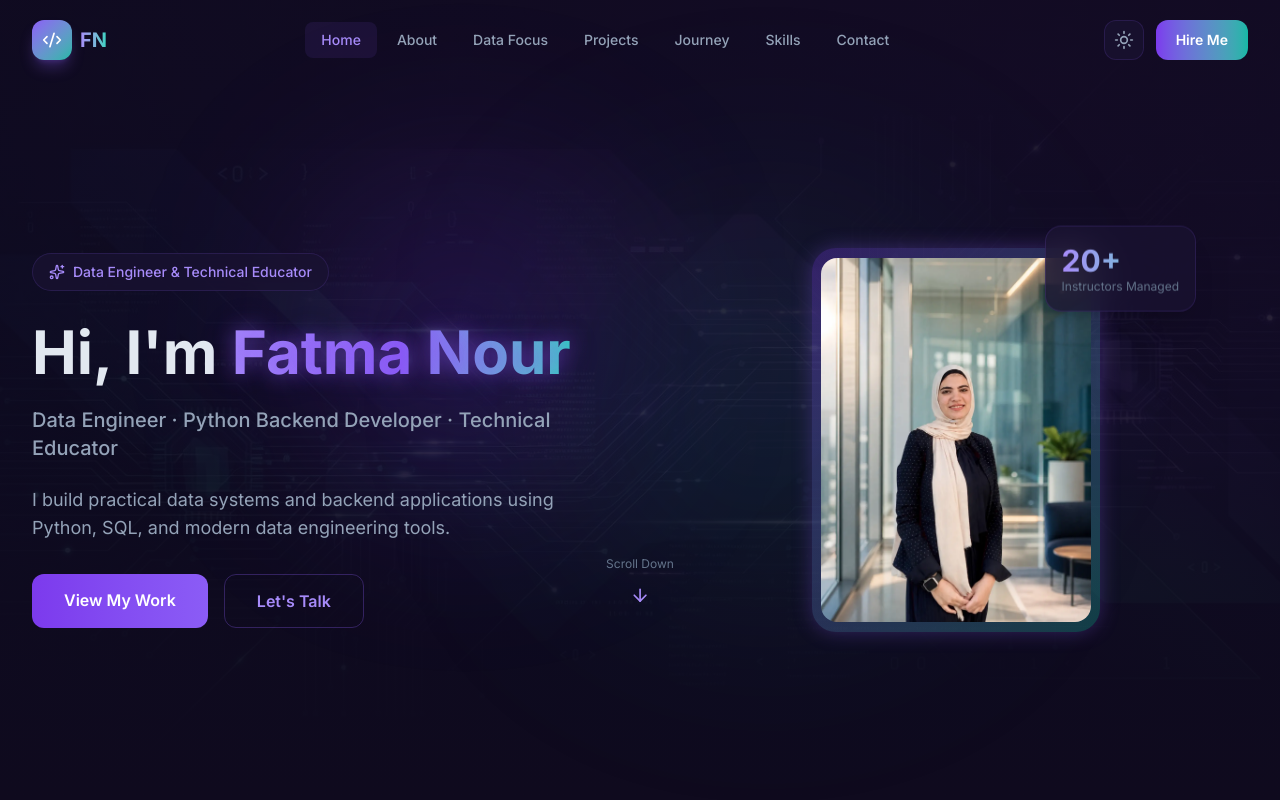
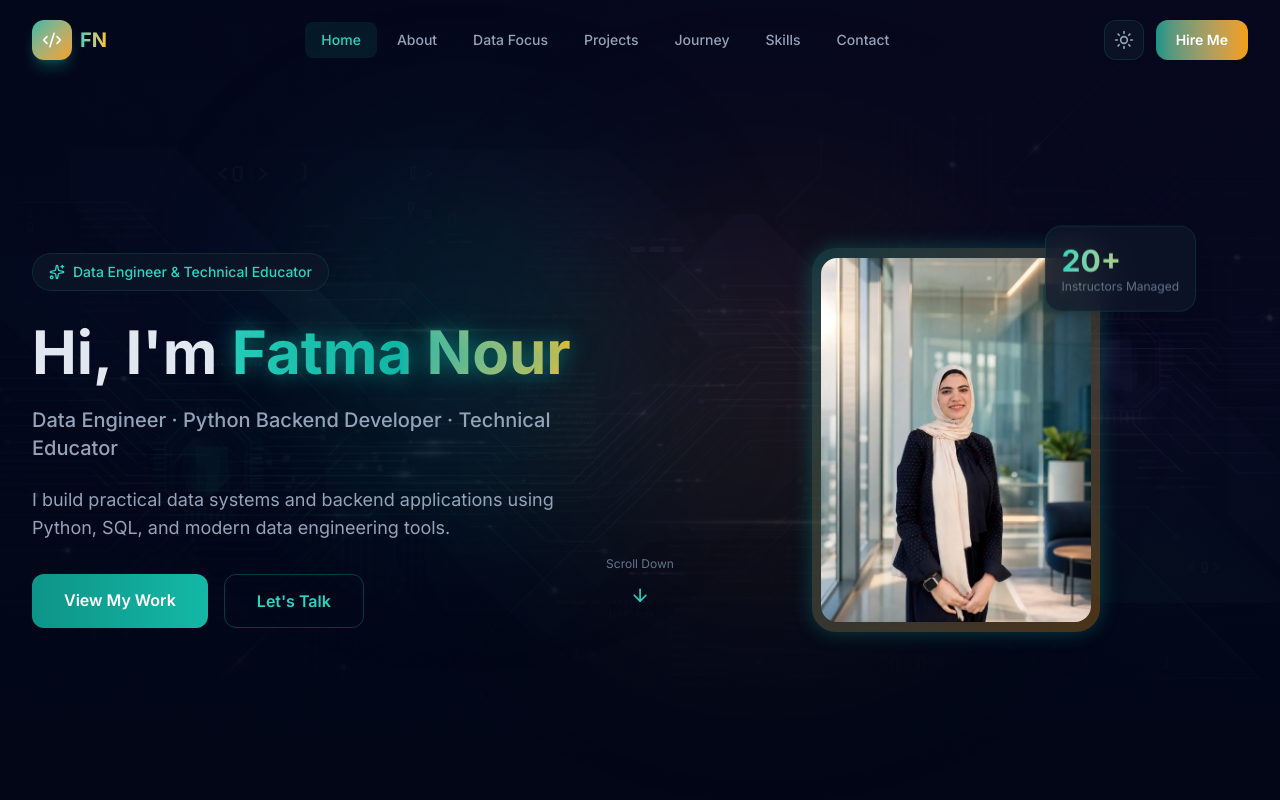
Before and after one commit to Fatoomnoour/fatma-portfolio, a React (Vite) app: page / in a window 1280 px wide. Shown: the top 800 px of the page. Built offline with nearby package versions, Linux system fonts and the light colour scheme.

Commit message:
feat: fix image, update colors and add project links

```diff
--- a/src/components/Hero.tsx
+++ b/src/components/Hero.tsx
@@ -4,6 +4,7 @@ import { ArrowDown, Sparkles, GraduationCap, Brain, Rocket } from 'lucide-react'
 // 1. استيراد صورة الخلفية برمجياً
 // هذا السطر يخبر Vite أن يعالج الصورة ويخصص لها مساراً صحيحاً عند النشر
 import heroBg from '../../public/images/hero-bg.jpg';
+import profileImg from '../../public/fatma-nour-professional-portrait.webp';
 
 export default function Hero() {
   return (
@@ -111,7 +112,7 @@ export default function Hero() {
               {/* صورة رمزية (Avatar) بتأثير نبضي */}
               <div className="w-72 h-96 mx-auto rounded-3xl bg-gradient-to-br from-primary-600/30 to-accent-500/30 flex items-center justify-center animate-pulse-glow overflow-hidden">
                 <div className="w-[270px] h-[364px] rounded-2xl bg-gradient-to-br from-primary-700/40 to-dark-800 flex items-center justify-center overflow-hidden">
-                  <img src="/fatma-nour-professional-portrait.webp" alt="Fatma Nour" className="w-full h-full object-cover" />
+                  <img src={profileImg} alt="Fatma Nour" className="w-full h-full object-cover" />
                 </div>
               </div>
 
--- a/src/components/Projects.tsx
+++ b/src/components/Projects.tsx
@@ -35,7 +35,7 @@ const projects = [
     tags: ['Curriculum Design', 'Scratch', 'Python', 'Web Dev'],
     category: 'education',
     highlights: ['Ages 6-16', '3 Programming Tracks', 'Complete Package'],
-    link: 'https://fatoomnoour.github.io/kidscodinghub-Scratch3_Course/',
+    link: 'https://www.facebook.com/Kids.Coding.Hub',
   },
 
   {
@@ -45,7 +45,7 @@ const projects = [
     tags: ['TOT', 'Training', 'Mentorship'],
     category: 'leadership',
     highlights: ['20+ Instructors', 'Multi-location', 'Certification'],
-    link: null,
+    link: 'https://drive.google.com/file/d/1nok0UChRrc0ba9Ub0mXvQp507h0vSLon/view?usp=sharing',
   },
   {
     title: 'Gamified Coding Challenges',
--- a/src/index.css
+++ b/src/index.css
@@ -3,23 +3,23 @@
 @theme {
   --font-sans: 'Inter', sans-serif;
   --font-cairo: 'Cairo', sans-serif;
-  --color-primary-50: #f5f3ff;
-  --color-primary-100: #ede9fe;
-  --color-primary-200: #ddd6fe;
-  --color-primary-300: #c4b5fd;
-  --color-primary-400: #a78bfa;
-  --color-primary-500: #8b5cf6;
-  --color-primary-600: #7c3aed;
-  --color-primary-700: #6d28d9;
-  --color-primary-800: #5b21b6;
-  --color-primary-900: #4c1d95;
-  --color-accent-400: #2dd4bf;
-  --color-accent-500: #14b8a6;
-  --color-accent-600: #0d9488;
-  --color-dark-900: #0f0a1e;
-  --color-dark-800: #1a1333;
-  --color-dark-700: #251d47;
-  --color-dark-600: #312a52;
+  --color-primary-50: #f0fdfa;
+  --color-primary-100: #ccfbf1;
+  --color-primary-200: #99f6e4;
+  --color-primary-300: #5eead4;
+  --color-primary-400: #2dd4bf;
+  --color-primary-500: #14b8a6;
+  --color-primary-600: #0d9488;
+  --color-primary-700: #0f766e;
+  --color-primary-800: #115e59;
+  --color-primary-900: #134e4a;
+  --color-accent-400: #fbbf24;
+  --color-accent-500: #f59e0b;
+  --color-accent-600: #d97706;
+  --color-dark-900: #020617;
+  --color-dark-800: #0f172a;
+  --color-dark-700: #1e293b;
+  --color-dark-600: #334155;
 }
 
 html {
@@ -29,34 +29,34 @@ html {
 /* ===== DARK MODE (default) ===== */
 html.dark body {
   font-family: 'Inter', sans-serif;
-  background: #0f0a1e;
+  background: #020617;
   color: #e2e8f0;
 }
 
 html.dark .glass {
-  background: rgba(26, 19, 51, 0.7);
+  background: rgba(15, 23, 42, 0.7);
   backdrop-filter: blur(20px);
-  border: 1px solid rgba(139, 92, 246, 0.15);
+  border: 1px solid rgba(20, 184, 166, 0.15);
 }
 
 html.dark .section-bg-alt {
-  background: rgba(15, 10, 30, 0.5);
+  background: rgba(2, 6, 23, 0.5);
 }
 
 html.dark .theme-card {
-  background: rgba(26, 19, 51, 0.7);
-  border: 1px solid rgba(139, 92, 246, 0.15);
+  background: rgba(15, 23, 42, 0.7);
+  border: 1px solid rgba(20, 184, 166, 0.15);
 }
 
 html.dark .theme-text { color: #e2e8f0; }
 html.dark .theme-text-secondary { color: #94a3b8; }
 html.dark .theme-text-muted { color: #64748b; }
-html.dark .theme-bg { background: #0f0a1e; }
-html.dark .theme-bg-card { background: rgba(26, 19, 51, 0.5); }
-html.dark .theme-border { border-color: rgba(139, 92, 246, 0.15); }
-html.dark .theme-input-bg { background: rgba(26, 19, 51, 0.5); border-color: rgba(100, 116, 139, 0.3); }
+html.dark .theme-bg { background: #020617; }
+html.dark .theme-bg-card { background: rgba(15, 23, 42, 0.5); }
+html.dark .theme-border { border-color: rgba(20, 184, 166, 0.15); }
+html.dark .theme-input-bg { background: rgba(15, 23, 42, 0.5); border-color: rgba(100, 116, 139, 0.3); }
 html.dark .theme-input-text { color: #fff; }
-html.dark .theme-divider { border-color: rgba(55, 48, 80, 0.5); }
+html.dark .theme-divider { border-color: rgba(30, 41, 59, 0.5); }
 
 /* ===== LIGHT MODE ===== */
 html.light body {
@@ -68,7 +68,7 @@ html.light body {
 html.light .glass {
   background: rgba(255, 255, 255, 0.8);
   backdrop-filter: blur(20px);
-  border: 1px solid rgba(139, 92, 246, 0.12);
+  border: 1px solid rgba(20, 184, 166, 0.12);
   box-shadow: 0 1px 3px rgba(0,0,0,0.06);
 }
 
@@ -78,7 +78,7 @@ html.light .section-bg-alt {
 
 html.light .theme-card {
   background: rgba(255, 255, 255, 0.9);
-  border: 1px solid rgba(139, 92, 246, 0.1);
+  border: 1px solid rgba(20, 184, 166, 0.1);
   box-shadow: 0 1px 3px rgba(0,0,0,0.05);
 }
 
@@ -87,10 +87,10 @@ html.light .theme-text-secondary { color: #475569; }
 html.light .theme-text-muted { color: #94a3b8; }
 html.light .theme-bg { background: #f8f7ff; }
 html.light .theme-bg-card { background: rgba(255, 255, 255, 0.7); }
-html.light .theme-border { border-color: rgba(139, 92, 246, 0.1); }
-html.light .theme-input-bg { background: rgba(255,255,255,0.9); border-color: rgba(139,92,246,0.15); }
+html.light .theme-border { border-color: rgba(20, 184, 166, 0.1); }
+html.light .theme-input-bg { background: rgba(255,255,255,0.9); border-color: rgba(20, 184, 166, 0.15); }
 html.light .theme-input-text { color: #1e1b4b; }
-html.light .theme-divider { border-color: rgba(139, 92, 246, 0.08); }
+html.light .theme-divider { border-color: rgba(20, 184, 166, 0.08); }
 
 /* Light mode overrides for dark text areas */
 html.light .dark-text-override { color: #1e1b4b !important; }
@@ -104,8 +104,8 @@ html.light .text-gray-300 { color: #475569; }
 html.light .text-gray-400 { color: #64748b; }
 html.light .text-gray-500 { color: #94a3b8; }
 html.light .text-gray-600 { color: #94a3b8; }
-html.light .border-gray-800\/50 { border-color: rgba(139, 92, 246, 0.08); }
-html.light .border-gray-700\/50 { border-color: rgba(139, 92, 246, 0.12); }
+html.light .border-gray-800\/50 { border-color: rgba(20, 184, 166, 0.08); }
+html.light .border-gray-700\/50 { border-color: rgba(20, 184, 166, 0.12); }
 
 html.light .from-dark-900 { --tw-gradient-from: #f8f7ff; }
 html.light .via-dark-900\/40 { --tw-gradient-via: rgba(248,247,255,0.4); }
@@ -116,20 +116,20 @@ html.light .from-dark-900\/80 { --tw-gradient-from: rgba(248,247,255,0.8); }
 ::-webkit-scrollbar {
   width: 8px;
 }
-html.dark ::-webkit-scrollbar-track { background: #1a1333; }
-html.dark ::-webkit-scrollbar-thumb { background: #7c3aed; border-radius: 4px; }
-html.dark ::-webkit-scrollbar-thumb:hover { background: #8b5cf6; }
+html.dark ::-webkit-scrollbar-track { background: #0f172a; }
+html.dark ::-webkit-scrollbar-thumb { background: #0d9488; border-radius: 4px; }
+html.dark ::-webkit-scrollbar-thumb:hover { background: #14b8a6; }
 
-html.light ::-webkit-scrollbar-track { background: #f1f0fb; }
-html.light ::-webkit-scrollbar-thumb { background: #a78bfa; border-radius: 4px; }
-html.light ::-webkit-scrollbar-thumb:hover { background: #8b5cf6; }
+html.light ::-webkit-scrollbar-track { background: #f0fdfa; }
+html.light ::-webkit-scrollbar-thumb { background: #2dd4bf; border-radius: 4px; }
+html.light ::-webkit-scrollbar-thumb:hover { background: #14b8a6; }
 
 /* Glowing text */
 .glow-text {
-  text-shadow: 0 0 20px rgba(139, 92, 246, 0.5), 0 0 40px rgba(139, 92, 246, 0.2);
+  text-shadow: 0 0 20px rgba(20, 184, 166, 0.5), 0 0 40px rgba(20, 184, 166, 0.2);
 }
 html.light .glow-text {
-  text-shadow: 0 0 15px rgba(139, 92, 246, 0.25);
+  text-shadow: 0 0 15px rgba(20, 184, 166, 0.25);
 }
 
 /* Floating animation */
@@ -143,8 +143,8 @@ html.light .glow-text {
 
 /* Pulse glow */
 @keyframes pulse-glow {
-  0%, 100% { box-shadow: 0 0 20px rgba(139, 92, 246, 0.3); }
-  50% { box-shadow: 0 0 40px rgba(139, 92, 246, 0.6); }
+  0%, 100% { box-shadow: 0 0 20px rgba(20, 184, 166, 0.3); }
+  50% { box-shadow: 0 0 40px rgba(20, 184, 166, 0.6); }
 }
 .animate-pulse-glow {
   animation: pulse-glow 2s ease-in-out infinite;
```
